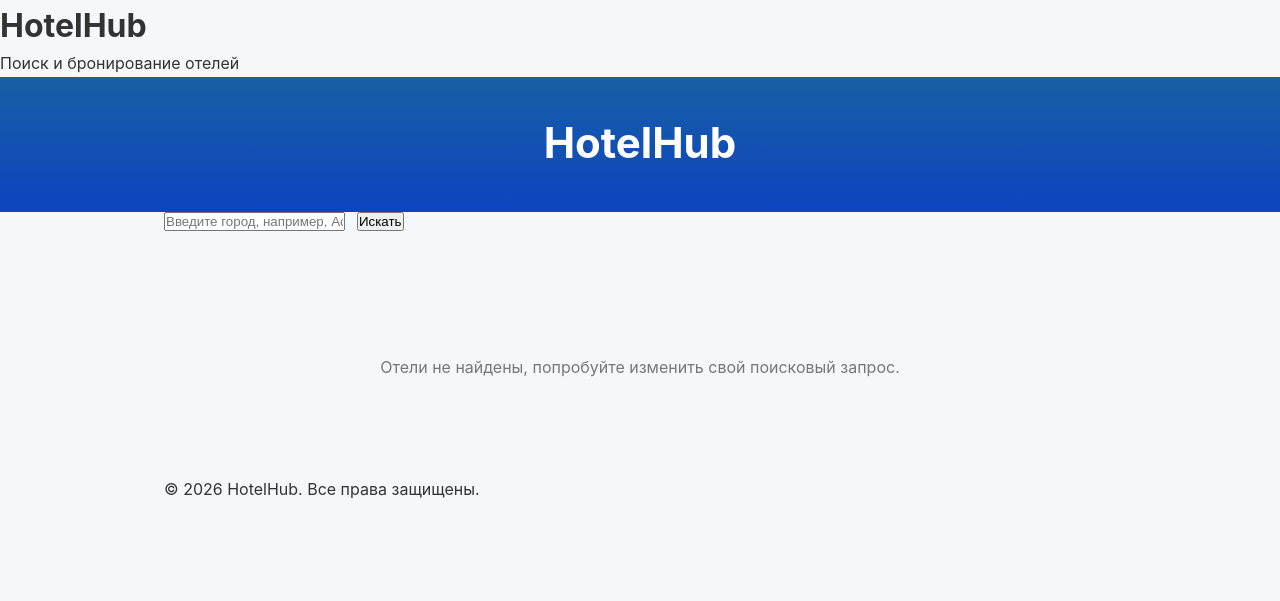
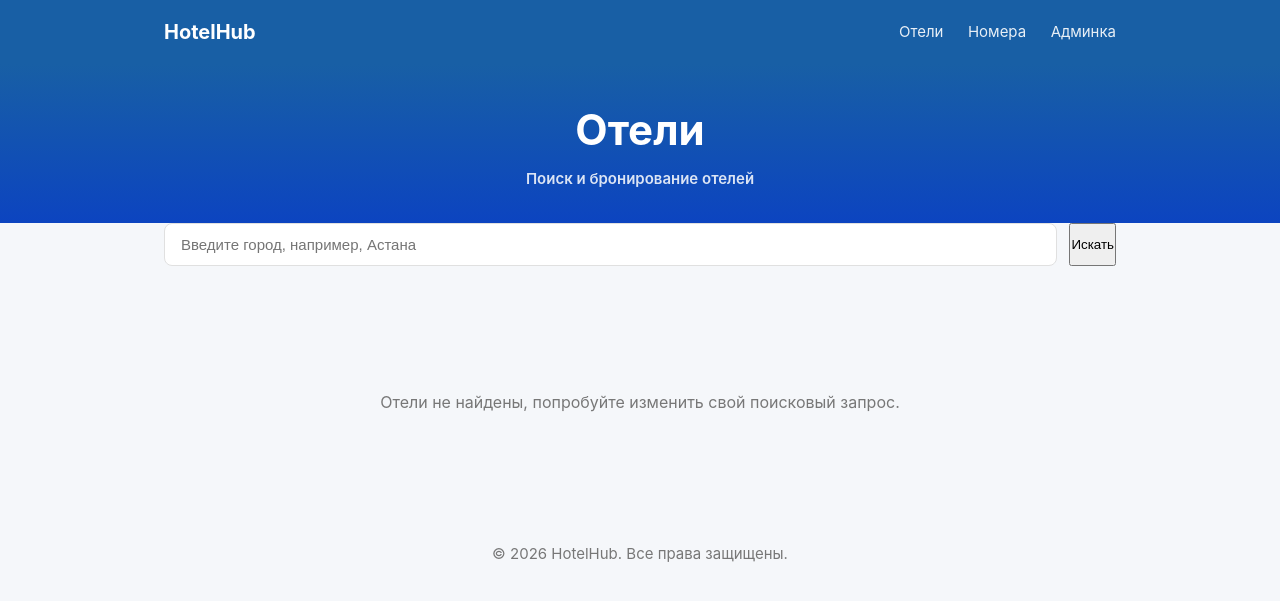
Before and after one commit to Scorp355/HotelHub, a Django app: page /hotels/ in a window 1280 px wide. Shown: the top 601 px of the page. Run offline with Django 5.2, Linux system fonts and the light colour scheme; data that the repository does not hold is empty.

Commit message:
Исправления в base.css и дбавлена функция  bookings/services

```diff
--- a/hotels/templates/hotels/list.html
+++ b/hotels/templates/hotels/list.html
@@ -11,10 +11,9 @@
 {% endblock %}
 
 
-{% block header %}
-<h1>HotelHub</h1>
-<p>Поиск и бронирование отелей</p>
-{% endblock %}
+
+{% block page_title %} Отели {% endblock %}
+{% block page_subtitle %}Поиск и бронирование отелей{% endblock %}
 
 
 {% block content %}
--- a/static/css/base.css
+++ b/static/css/base.css
@@ -67,7 +67,7 @@ a:hover {
 .navbar {
     background-color: var(--color-primary);
     color: #fff;
-    padding: 16px, 0;
+    padding: 16px 0;
 }
 
 .navbar .logo {
@@ -129,7 +129,7 @@ a:hover {
     margin-bottom: 28px;
 }
 
-.search_input {
+.search-input {
     flex: 1;
     padding: 12px 16px;
     border: 1px solid var(--color-border);
@@ -139,7 +139,7 @@ a:hover {
     color: var(--color-text);
 }
 
-.search_input:focus {
+.search-input:focus {
     outline: none;
     border-color: var(--theme-accent);
 }
@@ -236,7 +236,7 @@ a:hover {
     white-space: nowrap;
 }
 
-.badge-sussess {
+.badge-success {
     background: var(--color-success-bg);
     color: var(--color-success-text);
 }
@@ -255,7 +255,7 @@ a:hover {
 .footer {
     text-align: center;
     color: var(--color-text-muted);
-    padding: 30px, 0;
+    padding: 30px 0;
     font-size: 15px;
 }
 
@@ -288,7 +288,7 @@ a:hover {
 }
 
 .message {
-    pad: 12px 16px;
+    padding: 12px 16px;
     border-radius: var(--radius-sm);
     margin-bottom: 10px;
     font-size: 14px;
@@ -297,7 +297,7 @@ a:hover {
     box-shadow: var(--shadow-card);
 }
 
-.message-succes {
+.message-success {
     border-left-color: var(--color-success-text);
 }
 
@@ -327,7 +327,7 @@ a:hover {
 
 /* Формы (вход, регистрация, бронирование) */
 .form-card {
-    max-width: 460 px;
+    max-width: 460px;
     margin: 0 auto;
     background: var(--color-surface);
     border: 1 px solid var(--color-border);
@@ -342,7 +342,7 @@ a:hover {
     flex-direction: column;
 }
 
-.fom-row label {
+.form-row label {
     font-size: 14px;
     font-weight: 500;
     margin-bottom: 6px;
@@ -629,7 +629,7 @@ a:hover {
 }
 
 /* Адаптивность для новых блоков */
-@media(max-width: 700pz){
+@media(max-width: 700px){
     .profile{
         grid-template-columns: 1fr;
     }
--- a/templates/includes/footer.html
+++ b/templates/includes/footer.html
@@ -1,4 +1,4 @@
-<footer>
+<footer class="footer">
     <div class="container">
         &copy; {% now 'Y' %} HotelHub. Все права защищены.
     </div>
--- a/templates/includes/navbar.html
+++ b/templates/includes/navbar.html
@@ -1,7 +1,7 @@
 {% load static %}
 <header class="navbar">
     <div class="container">
-        <a href="{% url 'hotel_list' %}" class="logo">HotelHub</a>
+        <a href="{% url 'core:home' %}" class="logo">HotelHub</a>
         <nav class="nav">
             <a href="{% url 'hotel_list' %}"
                 class="{% if request.resolver_match.url_name == 'hotel_list' %}active{% endif %}">Отели</a>
```
Also changed, not shown: bookings/services.py (+13 -0 lines).
